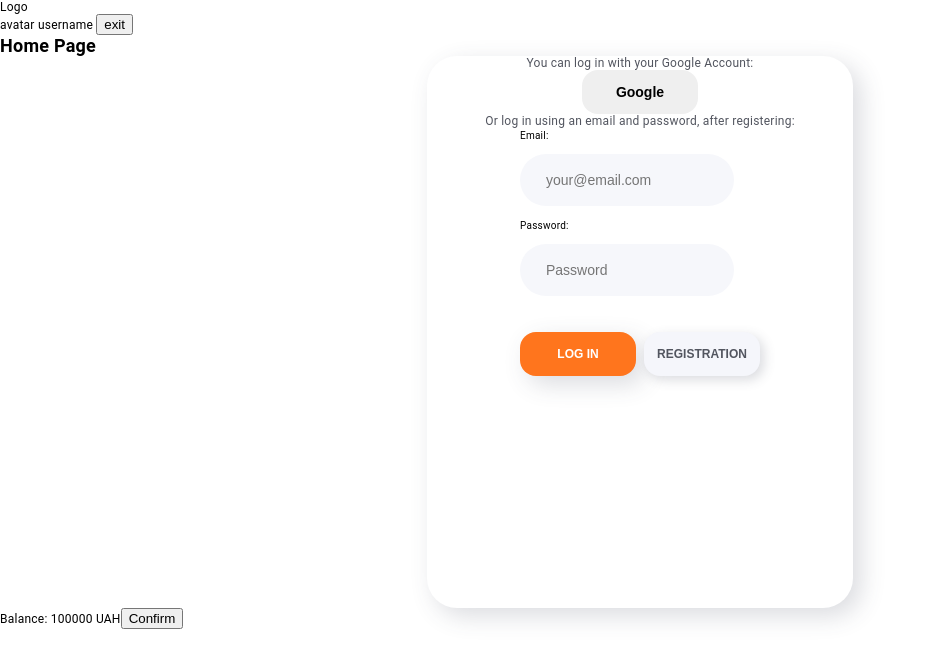
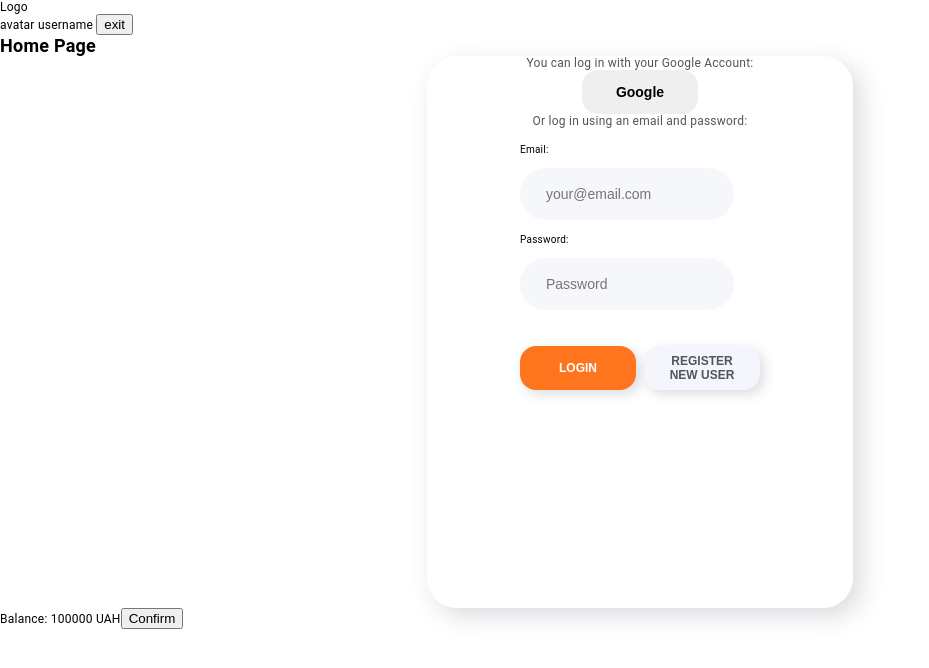
Before and after one commit to Spudowski/goit-kapusta-frontend, a React (Vite) app: page / in a window 1280 px wide. Shown: the top 668 px of the page, without its empty margins (0-929 px from the left). Built offline with nearby package versions, Linux system fonts and the light colour scheme.

Commit message:
registerForm
dodałem tryb rejestracji i warunkowe generowanie formularza. Sama rejestracja jeszcze nie działa

```diff
--- a/src/components/LoginForm/LoginForm.css
+++ b/src/components/LoginForm/LoginForm.css
@@ -32,15 +32,20 @@
 .login-form-button {
     width: 116px;
     height: 44px;
-    background-color: #FF751D;
     border: none;
     border-radius: 16px;
-    color: white;
+    background-color: #F5F6FB;
+    color: #52555F;
     font-size: 12px;
     font-weight: 700;
     box-shadow: 8px 8px 24px 0px rgba(66, 68, 90, 0.19);
     cursor: pointer;
     transition: transform 0.3s ease;
+}
+
+.active {
+    background-color: #FF751D !important;
+    color: white !important;
 }
 
 .login-form-button:active {
--- a/src/components/LoginForm/LoginForm.jsx
+++ b/src/components/LoginForm/LoginForm.jsx
@@ -1,33 +1,46 @@
 import { Field, Form, Formik } from "formik";
 import { useDispatch, useSelector } from "react-redux";
-import { signInUser } from "../../redux/auth/operation";
+import { signInUser, addUser } from "../../redux/auth/operation";
 import { selectIsLoading } from "../../redux/storeSlice";
 import { useNavigate } from "react-router-dom";
+import { useState } from "react";
 import "./LoginForm.css";
 
 const initialValues = {
   email: "",
   password: ""
-};
+}
 
 export function LoginForm() {
-
   const dispatch = useDispatch()
   const isLoading = useSelector(selectIsLoading)
-  // const error = useSelector(selectIsError)
   const navigate = useNavigate()
 
-        const handleSubmit = async (values, { resetForm }) => {
-          const { email, password } = values
+  const [isLoginMode, setIsLoginMode] = useState(true)
 
+  const handleClick = async (values, { resetForm }) => {
     try {
+      if (isLoginMode) {
         const action = await dispatch(signInUser(values)).unwrap()
         console.log("Zalogowano pomyślnie:", action)
+      } else {
+        const action = await dispatch(addUser(values)).unwrap()
+        console.log("Zarejestrowano pomyślnie:", action)
+      }
       resetForm()
       navigate("/summary")
     } catch (error) {
-    console.error("Logowanie nie powiodło się:", error)
-    alert("Logowanie nie powiodło się: " + error)
+      console.error(
+        isLoginMode
+          ? "Logowanie nie powiodło się:"
+          : "Rejestracja nie powiodła się:",
+        error
+      )
+      alert(
+        (isLoginMode
+          ? "Logowanie nie powiodło się: "
+          : "Rejestracja nie powiodła się: ") + error
+      )
     }
   }
 
@@ -35,25 +48,62 @@ export function LoginForm() {
     <div className="login-form-wrapper">
       <p>You can log in with your Google Account:</p>
       <button className="google-form-button">Google</button>
-            <p>Or log in using an email and password, after registering:</p>
-            <Formik initialValues={initialValues} onSubmit={handleSubmit}>
+      <p>
+        Or {isLoginMode ? "log in" : "register"} using an email and password:
+      </p>
+      <Formik initialValues={initialValues} onSubmit={handleClick}>
         {() => (
           <Form>
             <div className="login-form-input-wrapper">
-                    <label className="login-form-label" htmlFor="email">Email:</label>
-                    <Field className="login-form-input" type="email" name="email" placeholder="your@email.com" />
-                    <label className="login-form-label" htmlFor="password">Password:</label>
-                <Field className="login-form-input" type="password" name="password" placeholder="Password" />
+              {!isLoginMode && (
+                <>
+                  <label className="login-form-label" htmlFor="username">Username:</label><br />
+                  <Field className="login-form-input" type="text" name="username" placeholder="Your username" />
+                </>
+              )}<br />
+
+              <label className="login-form-label" htmlFor="email">Email:</label><br />
+              <Field className="login-form-input" type="email" name="email" placeholder="your@email.com" /><br />
+
+              <label className="login-form-label" htmlFor="password">Password:</label><br />
+              <Field className="login-form-input" type="password" name="password" placeholder="Password" /><br />
+
             </div>
             <div className="login-form-button-wrapper">
-                <button className="login-form-button" type="submit" disabled={isLoading}>
-                  {isLoading ? "Logging..." : "LOG IN"}
-                </button>
-                <button className="register-form-button">REGISTRATION</button>
+              {isLoginMode ? (
+                <>
+                  <button
+                    type="submit"
+                    className={`register-form-button ${isLoginMode ? "active" : ""}`}
+                    disabled={isLoading}>
+                    {isLoading ? "Logging..." : "LOGIN"}</button>
+                  <button
+                    className="register-form-button"
+                    onClick={(e) => {
+                      e.preventDefault()
+                      setIsLoginMode(!isLoginMode)
+                    }}>
+                    {isLoginMode ? <>REGISTER<br />NEW USER</> : "SWITCH TO LOGIN"}</button>
+                </>
+              ) : (
+                  <>
+                    <button
+                      className="login-form-button"
+                      onClick={(e) => {
+                        e.preventDefault()
+                        setIsLoginMode(!isLoginMode)
+                      }}>LOGIN USER</button>
+                    <button
+                      type="submit"
+                      className={`register-form-button ${!isLoginMode ? "active" : ""}`}
+                      disabled={isLoading}>
+                      {isLoading ? "Registering..." : "REGISTER"}</button>
+                  </>
+              )}
 </div>
           </Form>
         )}
       </Formik>
     </div>
-    )
+  );
 }
--- a/src/redux/auth/operation.js
+++ b/src/redux/auth/operation.js
@@ -4,6 +4,10 @@ import { createAsyncThunk } from "@reduxjs/toolkit"
 const axios = Axios.create({
     baseURL: 'http://localhost:3000/api'
   });
+
+  const setAuthHeader = (accessToken) => {
+  axios.defaults.headers.common['Authorization'] = `Bearer ${accessToken}`
+}
 
 
 //User registration
@@ -23,18 +27,40 @@ export const addUser = createAsyncThunk(
 })
 
 ///User authentication
+// export const signInUser = createAsyncThunk(
+//     'signIn/fetchSignIn',
+//     async(user) => {
+//         const resp = await axios.post('/auth/login',
+//             //user
+//             {
+//                 "email": "user0@example.com",
+//                 "password": "qwerty123!"
+//             }
+//         )
+//         return resp.data
+// })
+
 export const signInUser = createAsyncThunk(
-    'signIn/fetchSignIn',
-    async(user) => {
-        const resp = await axios.post('/auth/login',
-            //user
-            {
-                "email": "user0@example.com",
-                "password": "qwerty123!"
-            }
-        )
-        return resp.data
-})
+  "signIn/fetchSignIn",
+  async (user, thunkAPI) => {
+    try {
+      const response = await axios.post("/auth/login", {
+        email: user.email,
+        password: user.password,
+      });
+
+      const { accessToken, refreshToken, sid, userData } = response.data
+
+      setAuthHeader(accessToken)
+
+      return { accessToken, refreshToken, sid, userData }
+    } catch (error) {
+      console.error("Błąd logowania:", error.response?.data || error.message)
+      return thunkAPI.rejectWithValue(error.response?.data?.message || "Nie udało się zalogować")
+    }
+  }
+);
+
 
 //Logout
 export const signOutUser = createAsyncThunk(
```
Lines whose indentation alone changed are shown as unchanged.
